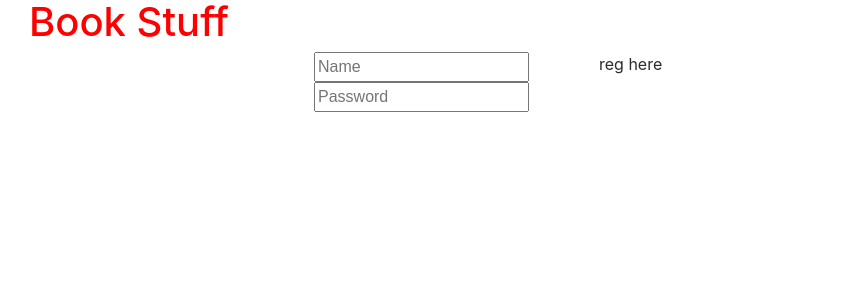
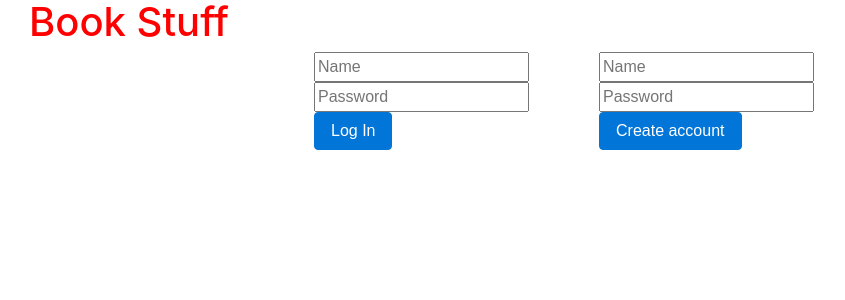
Before and after one commit to garethlvjones/cs50w, a Flask app: page / in a window 1280 px wide. Shown: the top 300 px of the page, without its empty margins (56-901 px from the left). Run offline with Flask 2, Linux system fonts and the light colour scheme; some libraries are stand-ins or nearby versions.

Commit message:
basic login page load created

```diff
--- a/01_project/application.py
+++ b/01_project/application.py
@@ -1,7 +1,7 @@
 import os
 import requests
 
-from flask import Flask, session, render_template
+from flask import Flask, session, render_template, request
 from flask_session import Session
 from sqlalchemy import create_engine
 from sqlalchemy.orm import scoped_session, sessionmaker
@@ -27,8 +27,13 @@ db = scoped_session(sessionmaker(bind=engine))
 # res = requests.get("https://www.goodreads.com/book/review_counts.json", params={"key": "t00295auIVdosK82l8e8Q", "isbns": "9781632168146"})
 # print(res.json())
 
-
 # Routes
 @app.route("/")
 def index():
     return render_template("index.html")
+
+@app.route("/login", methods=["POST"])
+def login():
+    name = request.form.get("name")
+    passy = request.form.get("password")
+    return render_template("login.html", name=name, passy=passy)
--- /dev/null
+++ b/01_project/static/css/styles.css
@@ -0,0 +1,4 @@
+
+h1 {
+    color: red;
+}
--- a/01_project/templates/index.html
+++ b/01_project/templates/index.html
@@ -10,15 +10,20 @@
     <div class="row">
         <div class="col-3"></div>
         <div class="col-3" label="login">
-            <form>
+            <form action="{{ url_for('login') }}" method="post">
                 <input name="name" type="text" placeholder="Name">
                 <input name="password" type="password" placeholder="Password">
+                <button class="btn btn-primary">Log In</button>
             </form>
 
         </div>
 
         <div class="col-3" label="rego">
-            <p>reg here</p>
+            <form>
+                <input name="createName" type="text" placeholder="Name">
+                <input name="createPassword" type="password" placeholder="Password">
+            </form>
+            <button class="btn btn-primary">Create account</button>
         </div>
 
         <div class="col-3"></div>
--- a/01_project/templates/layout.html
+++ b/01_project/templates/layout.html
@@ -4,7 +4,8 @@
         <title>{% block title %}{% endblock %}</title>
         <link rel="stylesheet" href="https://maxcdn.bootstrapcdn.com/bootstrap/4.0.0-beta.3/css/bootstrap.min.css" integrity="sha384-Zug+QiDoJOrZ5t4lssLdxGhVrurbmBWopoEl+M6BdEfwnCJZtKxi1KgxUyJq13dy" crossorigin="anonymous">
 
-        <link rel="stylesheet" href="css/styles.css">
+        <link rel="stylesheet" href="{{ url_for('static', filename='css/styles.css') }}">
+
 
 
     </head>
```
Also changed, not shown: 01_project/templates/login.html (added, +20 -0 lines), 1 other file.
